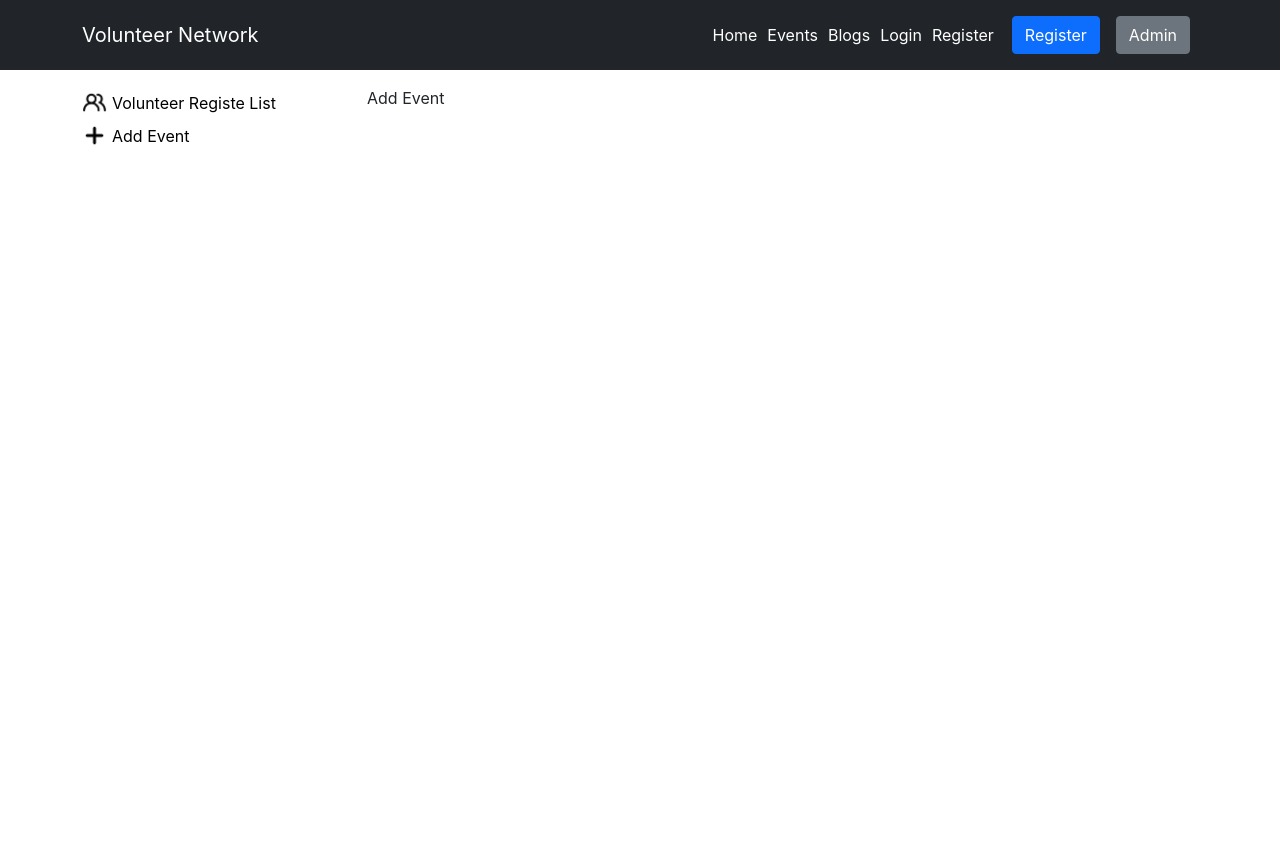
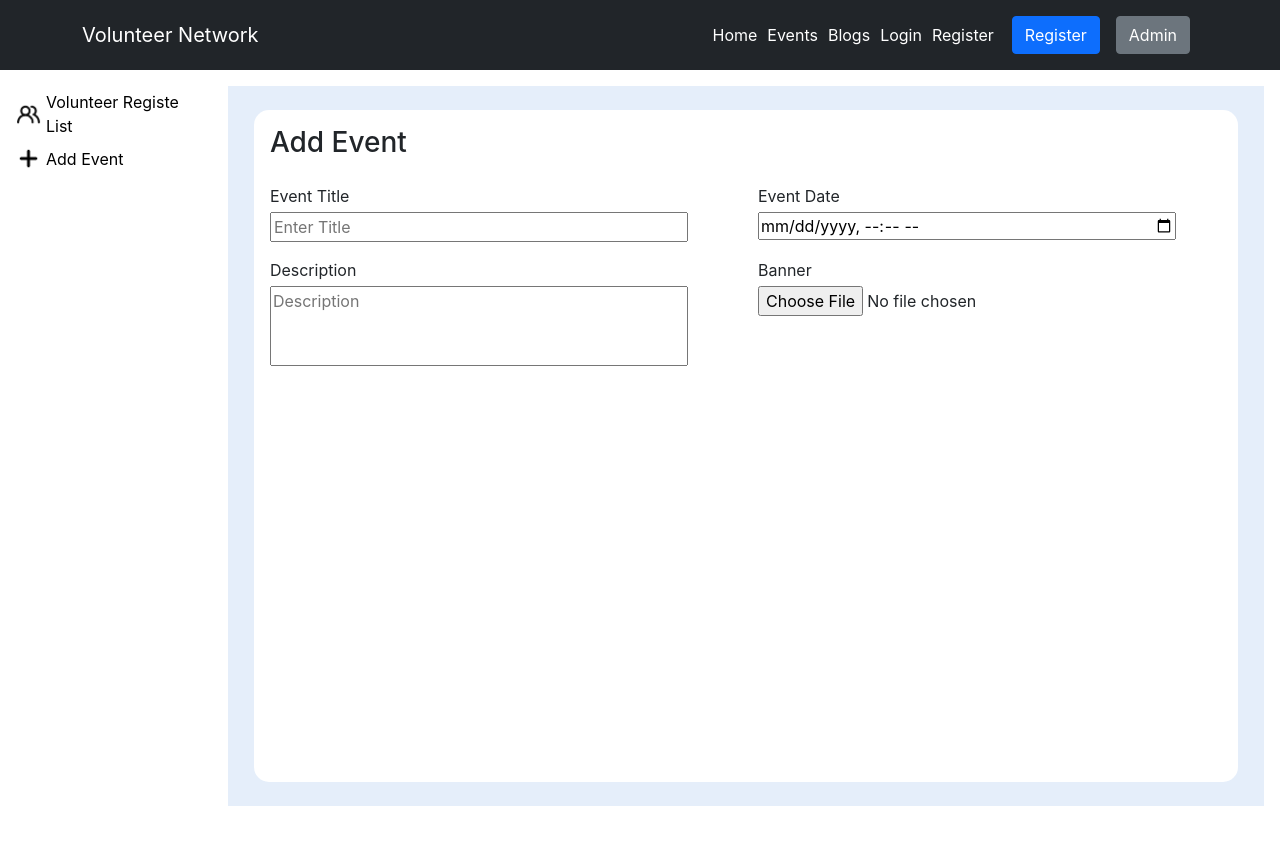
Before and after one commit to habib-sc/volunteer-network, a React (Create React App) app: page /dashboard/add-event in a window 1280 px wide. Shown: the top 844 px of the page. Built offline with nearby package versions, Linux system fonts and the light colour scheme.

Commit message:
Added add event and volunteer list page

```diff
--- a/src/components/Pages/AddEvent/AddEvent.js
+++ b/src/components/Pages/AddEvent/AddEvent.js
@@ -1,9 +1,34 @@
 import React from 'react';
 
 const AddEvent = () => {
+
     return (
-        <div>
-            Add Event
+        <div className='volunteer-list-wrapper d-flex justify-content-center py-4'>
+            <div className='volunteer-list-container p-3'>
+                <div>
+                    <h3 className=' ml-3 pb-3'>Add Event</h3>
+                </div>
+                <div>
+                    <form className='row row-cols-md-2'>
+                        <div className='mb-3'>
+                            <label htmlFor="title" className='mb-1'>Event Title</label><br />
+                            <input type="text" name='title' placeholder='Enter Title' style={{width: '90%'}}/><br />
+                        </div>
+                        <div className='mb-3'>
+                            <label htmlFor="date" className='mb-1'>Event Date</label><br />
+                            <input type="datetime-local" name='date' style={{width: '90%'}}/><br />
+                        </div>
+                        <div className='mb-3'>
+                            <label htmlFor="description" className='mb-1'>Description</label><br />
+                            <textarea type="text" name='description' placeholder='Description' style={{width: '90%', resize: 'none', height: '80px'}}/> <br />
+                        </div>
+                        <div className='mb-3'>
+                            <label htmlFor="banner" className='mb-1'>Banner</label><br />
+                            <input type="file" name='banner' accept='image/*' style={{width: '90%'}}/>
+                        </div>
+                    </form>
+                </div>
+            </div>
         </div>
     );
 };
--- a/src/components/Pages/Dashboard/Dashboard.js
+++ b/src/components/Pages/Dashboard/Dashboard.js
@@ -7,9 +7,9 @@ import './Dashboard.css';
 
 const Dashboard = () => {
     return (
-       <div className='container'>
+       <div className='mx-3'>
             <Row className='justify-content-between'>
-                <Col md={3} className='dashboard-left'>
+                <Col md={2} className='dashboard-left'>
                     <div className='d-flex flex-column mt-3'>
                         <Link to='/dashboard/volunteers' className='text-decoration-none d-flex align-items-center my-1 text-black '>
                             <img src={usersIcon} style={{height: '25px', marginRight: '5px'}} alt="" />
@@ -22,7 +22,7 @@ const Dashboard = () => {
                     </div>
                 </Col>
 
-                <Col md={9} className='dashboard-right'>
+                <Col md={10} className='dashboard-right'>
                     <div className='mt-3'>
                         <Outlet></Outlet>
                     </div>
--- /dev/null
+++ b/src/components/Pages/VolunteerList/VolunteerList.css
@@ -0,0 +1,10 @@
+.volunteer-list-wrapper{
+    width: 100%;
+    background-color: rgb(229, 238, 250);
+    min-height: 90vh;
+}
+.volunteer-list-container{
+    width: 95%;
+    background-color: white;
+    border-radius: 15px;
+}
--- a/src/components/Pages/VolunteerList/VolunteerList.js
+++ b/src/components/Pages/VolunteerList/VolunteerList.js
@@ -1,9 +1,35 @@
 import React from 'react';
+import { Table } from 'react-bootstrap';
+import './VolunteerList.css';
 
 const VolunteerList = () => {
     return (
-        <div>
-            VolunteerList
+        <div className='volunteer-list-wrapper d-flex justify-content-center py-4'>
+            <div className='volunteer-list-container p-3'>
+                <div>
+                    <h3 className=' ml-3 pb-3'>Volunteer List</h3>
+                </div>
+                <div>
+                    <Table hover>
+                        <thead>
+                            <tr>
+                                <th>Name</th>
+                                <th>Email</th>
+                                <th>Registered Date</th>
+                                <th>Action</th>
+                            </tr>
+                        </thead>
+                        <tbody>
+                            <tr>
+                                <td>Mark</td>
+                                <td>Otto</td>
+                                <td>date</td>
+                                <td><button>d</button></td>
+                            </tr>
+                        </tbody>
+                    </Table>
+                </div>
+            </div>
         </div>
     );
 };
```
